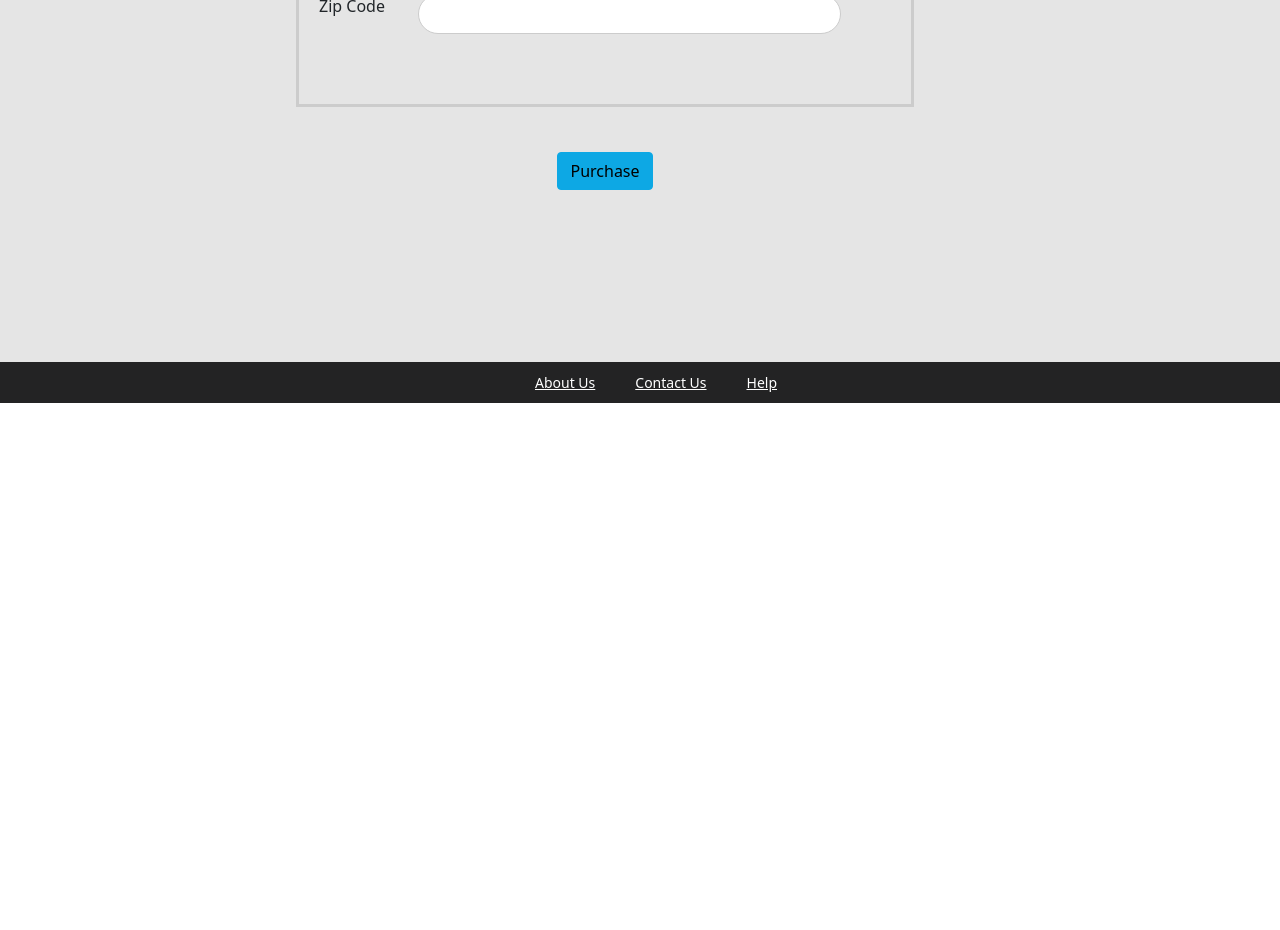
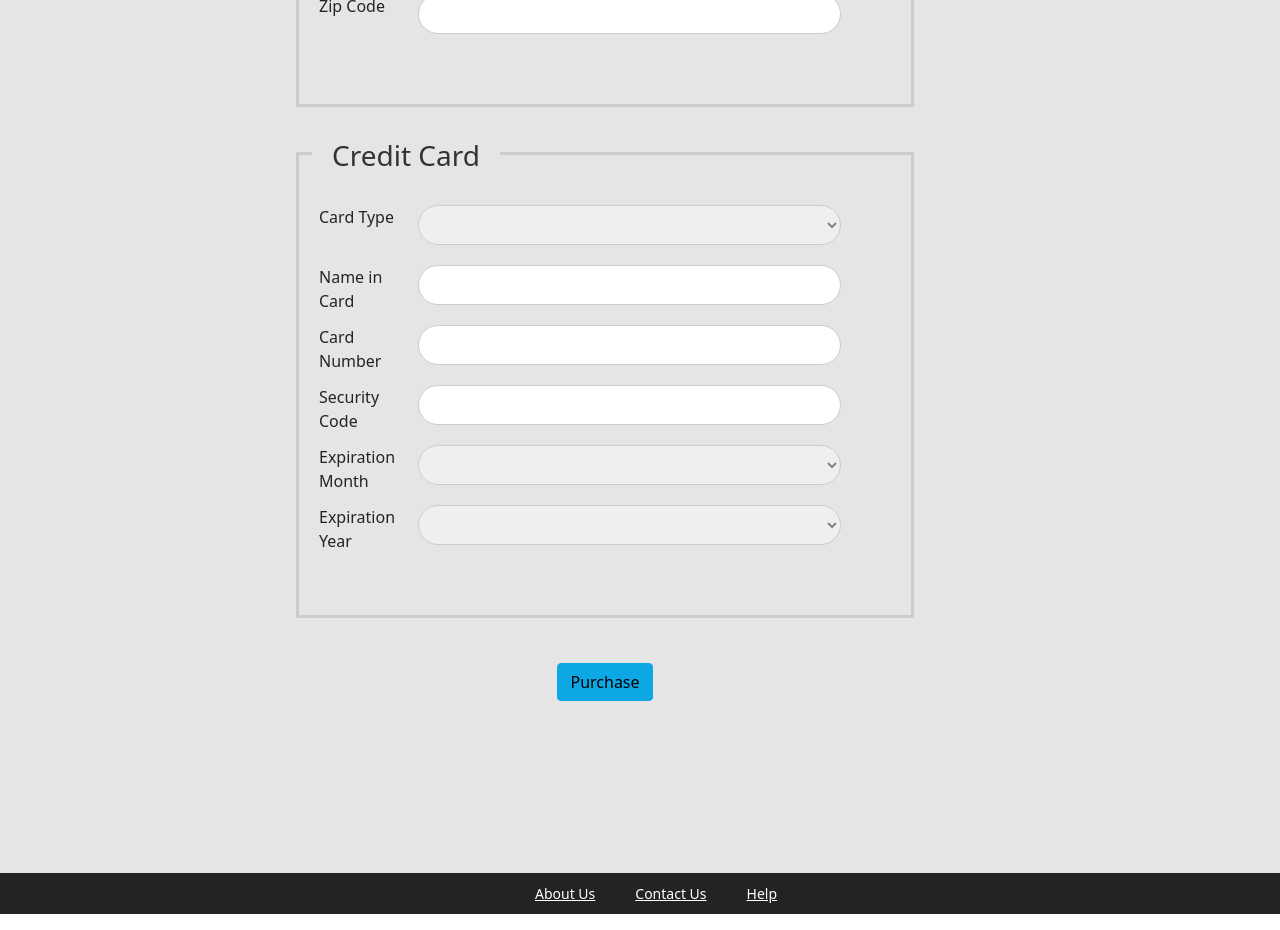
Before and after one commit to PiotrGamorski/Angular-front-Ecommerce-app, an Angular app: page /checkout in a window 1280 px wide. Shown: the part 1260-2190 px from the top of the page. Before the commit the page ends 1679 px from the top, so only its background shows below. Built offline with nearby package versions, Linux system fonts and the light colour scheme; no server answers.

Commit message:
Credit card form implemented chechkout.html component

```diff
--- a/src/app/components/checkout/checkout.component.html
+++ b/src/app/components/checkout/checkout.component.html
@@ -157,6 +157,73 @@
                     <!-- end of the Billing Address form -->
                 </div>
 
+                <!-- Credit Card -->
+                <div formGroupName="creditCard" class="form-area">
+                    <h3>Credit Card</h3>
+
+                    <div class="row">
+                        <div class="col-md-2"><label>Card Type</label></div>
+                        <div class="col-md-9">
+                            <div class="input-space">
+                                <select formControlName="cardType">
+                                    <option>Visa</option>
+                                    <option>Mastercard</option>
+                                </select>
+                            </div>
+                        </div>
+                    </div>
+
+                    <div class="row">
+                        <div class="col-md-2"><label>Name in Card</label></div>
+                        <div class="col-md-9">
+                            <div class="input-space">
+                                <input formControlName="nameOnCard" type="text">
+                            </div>
+                        </div>
+                    </div>
+
+                    <div class="row">
+                        <div class="col-md-2"><label>Card Number</label></div>
+                        <div class="col-md-9">
+                            <div class="input-space">
+                                <input formControlName="cardNumber" type="text">
+                            </div>
+                        </div>
+                    </div>
+
+                    <div class="row">
+                        <div class="col-md-2"><label>Security Code</label></div>
+                        <div class="col-md-9">
+                            <div class="input-space">
+                                <input formControlName="securityCode" type="text">
+                            </div>
+                        </div>
+                    </div>
+
+                    <div class="row">
+                        <div class="col-md-2"><label>Expiration Month</label></div>
+                        <div class="col-md-9">
+                            <div class="input-space">
+                                <select formControlName="expirationMonth">
+                                    <option>TO DO</option>
+                                </select>
+                            </div>
+                        </div>
+                    </div>
+
+                    <div class="row">
+                        <div class="col-md-2"><label >Expiration Year</label></div>
+                        <div class="col-md-9">
+                            <div class="input-space">
+                                <select formControlName="expirationYear">
+                                    <option>TO DO</option>
+                                </select>
+                            </div>
+                        </div>
+                    </div>
+                    <!-- end if Credit Card form -->
+                </div>
+
                 <!-- submit button -->
                 <div class="text-center">
                     <button type="submit" class="btn btn-info">Purchase</button>
```
